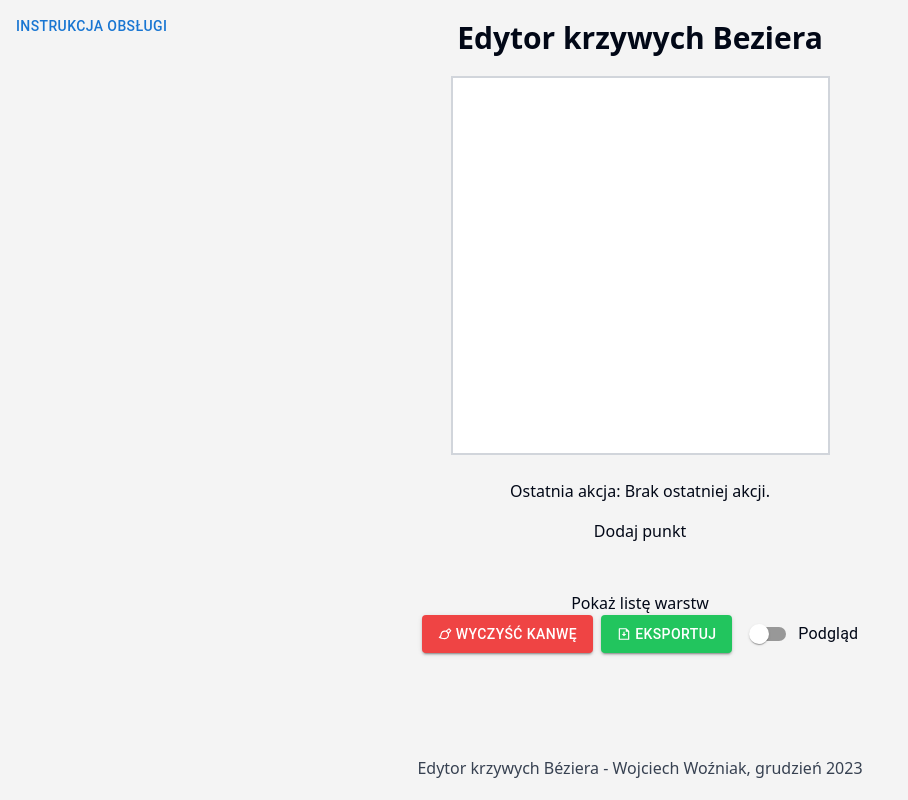
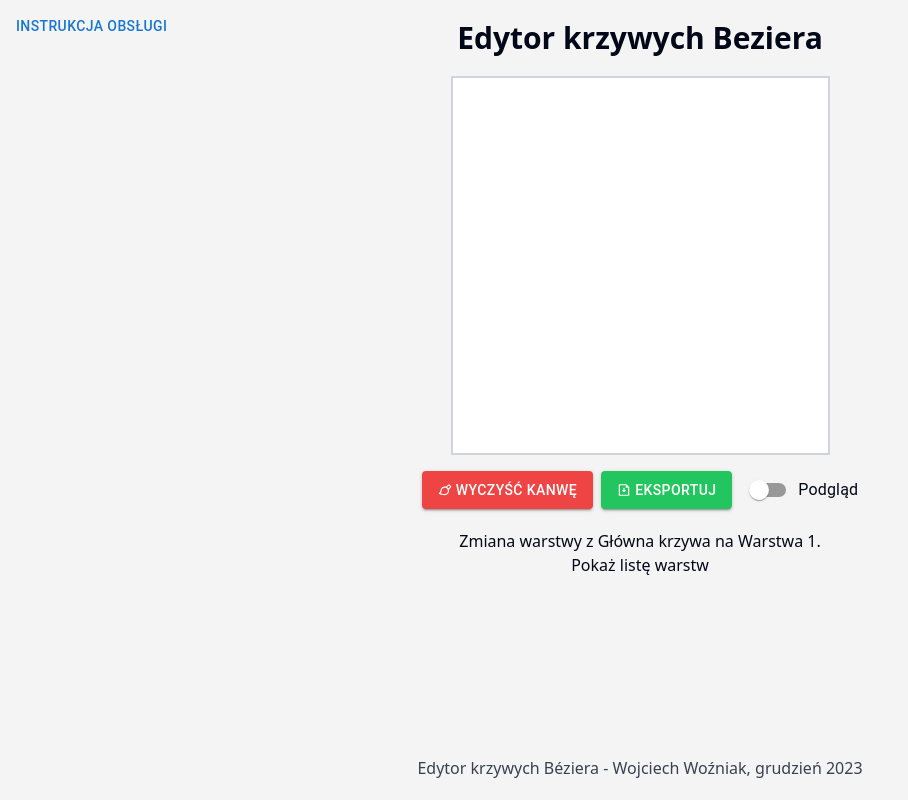
Before and after one commit to wojwozniak/bezier-curves, a React (Vite) app: page / in a window 1280 px wide. Shown: the whole page, without its empty margins (0-908 px from the left). Built offline with nearby package versions, Linux system fonts and the light colour scheme.

Commit message:
move buttonbar

```diff
--- a/src/components/Center.tsx
+++ b/src/components/Center.tsx
@@ -1,11 +1,10 @@
 import { useEffect, useState } from 'react'
 import Editor from './Editor'
-import ButtonBar from './ButtonBar'
 import CurveList from './CurveList';
 import { State } from '../types/State';
 
 const defaultMode: State = { label: "Dodaj punkt", dispatchTime: Date.now() };
-const defaultCurves: string[] = ["Główna krzywa", "Krzywa 2"];
+const defaultCurves: string[] = ["Warstwa 1", "Warstwa 2", "Warstwa 3", "Warstwa 4", "Warstwa 5", "Warstwa 6", "Warstwa 7", "Warstwa 8", "Warstwa 9"];
 const defaultCurve: string = "Główna krzywa";
 const defaultCurveFromKeyboard: number = 1;
 
@@ -23,19 +22,16 @@ const Center = () => {
 
     return (
         <>
-            <div className="flex items-center justify-center flex-col gap-10">
+            <div className="flex items-center justify-center flex-col">
                 <Editor activeMode={activeMode}
                     currentCurve={currentCurve}
                     updateActiveMode={updateActiveMode}
                     setCurveFromKeyboard={setCurveFromKeyboard} />
-                <div className='cont'>
-                    <CurveList curves={curves}
-                        dispatchStateUpdate={dispatchStateUpdate}
-                        currentCurve={currentCurve}
-                        setCurrentCurve={setCurrentCurve} />
-                </div>
+                <CurveList curves={curves}
+                    dispatchStateUpdate={dispatchStateUpdate}
+                    currentCurve={currentCurve}
+                    setCurrentCurve={setCurrentCurve} />
             </div>
-            <ButtonBar updateActiveMode={updateActiveMode} />
         </>
     )
 }
--- a/src/components/Editor.tsx
+++ b/src/components/Editor.tsx
@@ -7,14 +7,16 @@ import { drawBezierCurve } from './../functions/drawBezierCurve';
 import { State } from '../types/State';
 import { Coordinates } from '../types/Coordinates';
 import { Curve } from '../types/Curve';
+import ButtonBar from './ButtonBar';
 
 interface EditorProps {
   activeMode: State;
   currentCurve: string;
   setCurveFromKeyboard: React.Dispatch<React.SetStateAction<number>>;
+  updateActiveMode: React.Dispatch<React.SetStateAction<State>>;
 }
 
-const Editor = ({ activeMode, currentCurve, setCurveFromKeyboard }: EditorProps) => {
+const Editor = ({ activeMode, currentCurve, setCurveFromKeyboard, updateActiveMode }: EditorProps) => {
   const canvasRef = useRef(null);
   const [coordinates, setCoordinates] = useState<Coordinates[]>([]);
   const [curveStore, setCurveStore] = useState<Curve[]>([{ label: currentCurve, coordinates: coordinates }]);
@@ -210,8 +212,8 @@ const Editor = ({ activeMode, currentCurve, setCurveFromKeyboard }: EditorProps)
   return (
     <div className="flex items-center justify-center flex-col">
       <canvas ref={canvasRef} className="border-2 border-gray-300 bg-white mb-4" />
-      <p className='my-2'>Ostatnia akcja: {screen}</p>
-      <p className='my-2'>{activeMode.label}</p>
+      <ButtonBar updateActiveMode={updateActiveMode} />
+      <p className='mt-5'>{screen}</p>
     </div>
   );
 };
```
